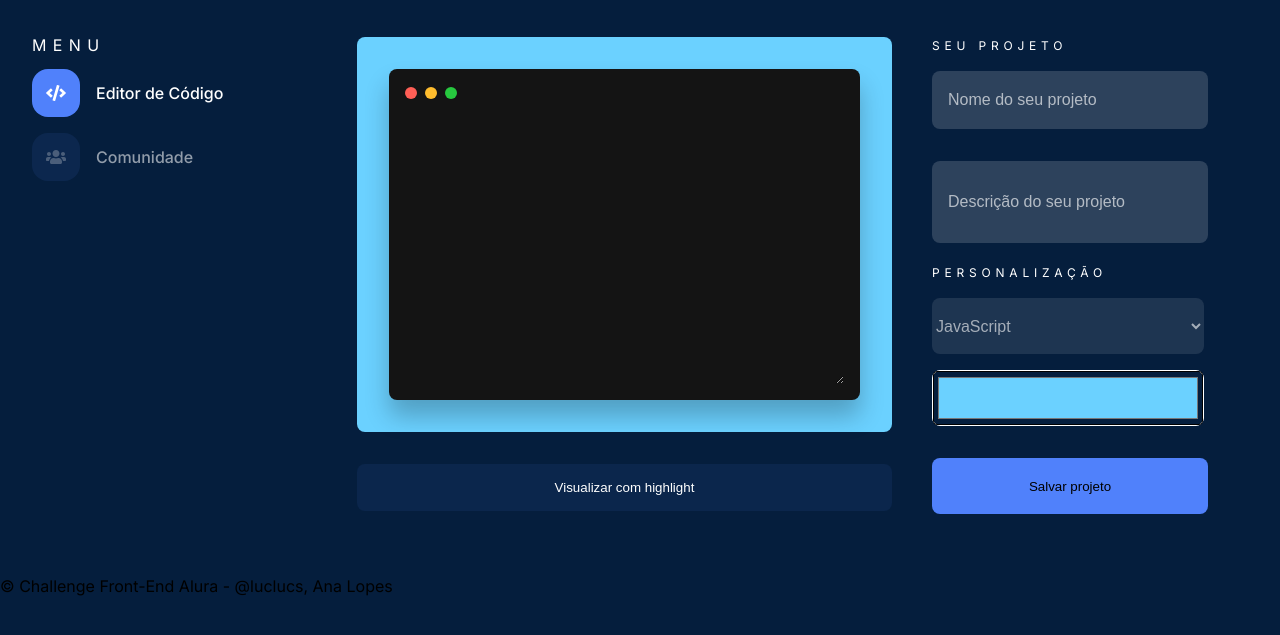
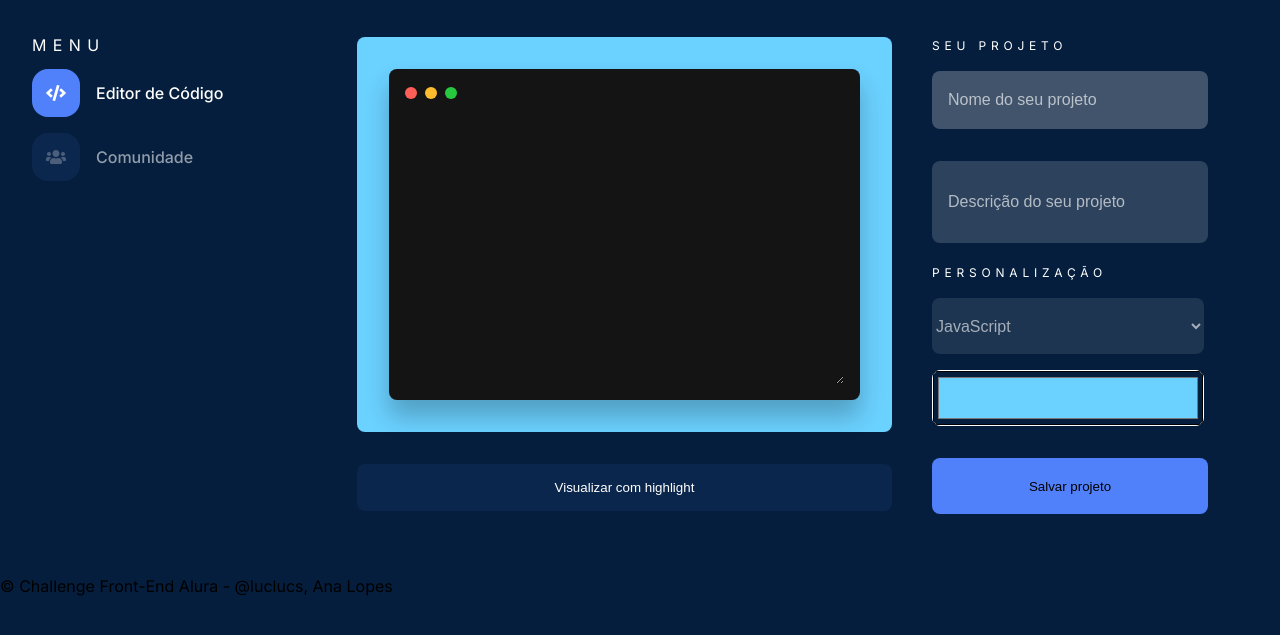
Before and after one commit to luclucs/Alura-Challenge-FrontEnd, a plain HTML site: page index.html in a window 1280 px wide. In both pictures the pointer is over the input "Nome do seu projeto". Shown: the part 93-728 px from the top of the page. Drawn offline with Linux system fonts and the light colour scheme.

Commit message:
css desktop input hover

```diff
--- a/css/style-menu.css
+++ b/css/style-menu.css
@@ -111,6 +111,9 @@
   opacity: 0.64;
   padding: 16px 99px 16px 14px;
 }
+.your-project > input:hover {
+  background: rgba(255, 255, 255, 0.24);
+}
 .your-project > #project-desc {
   width: 272px;
   height: 80px;
```
